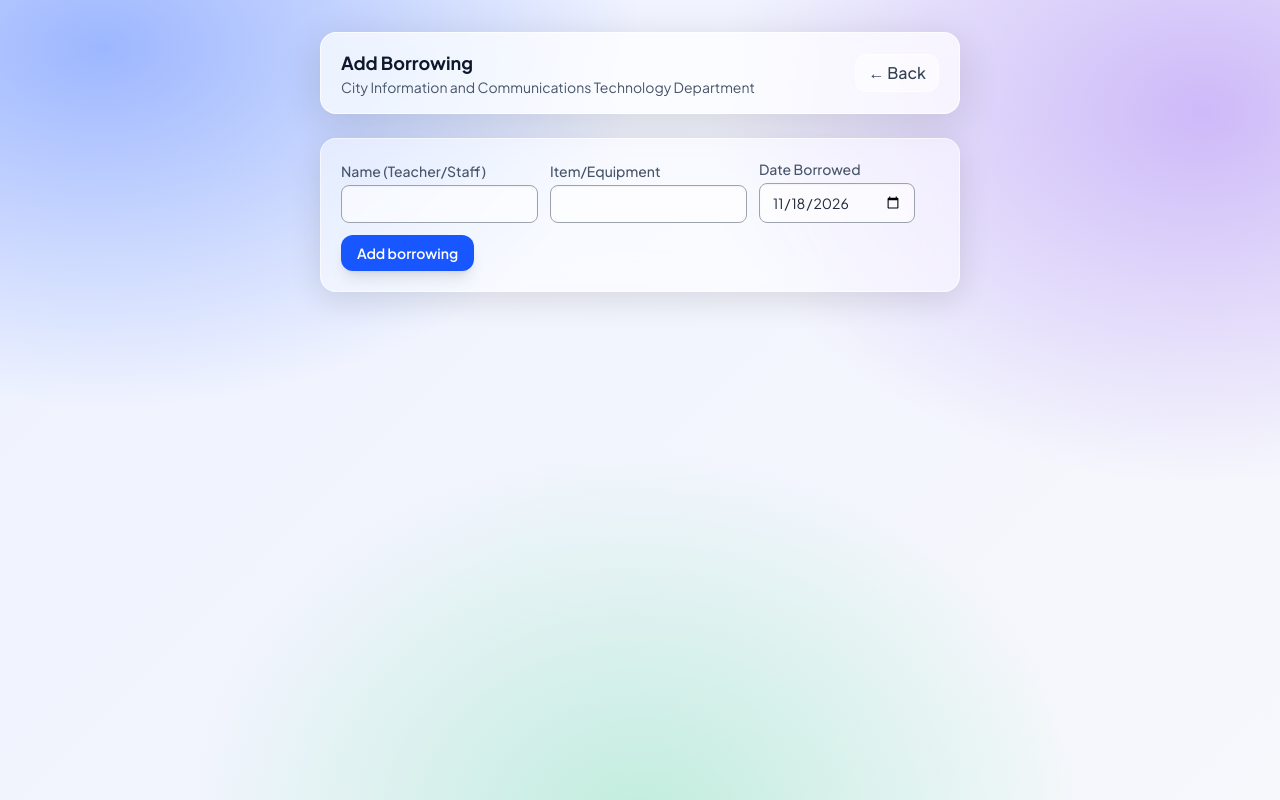
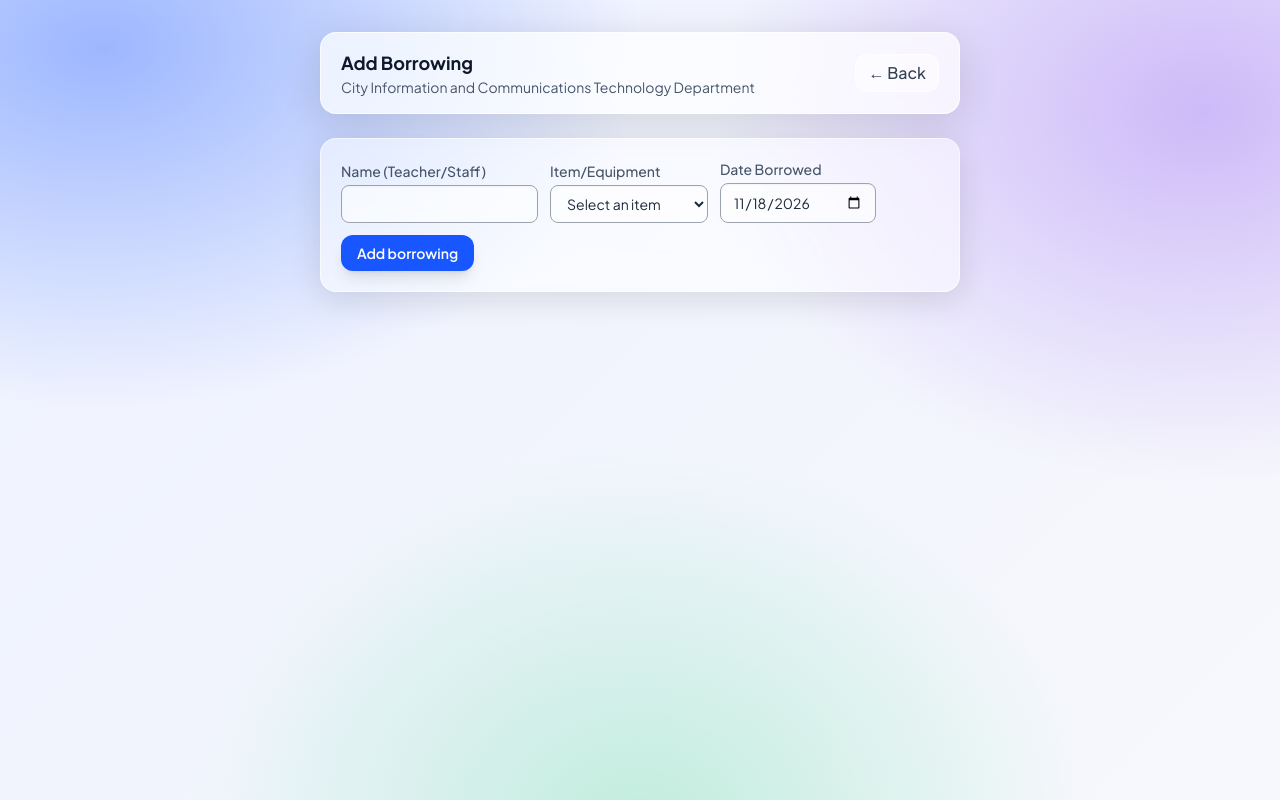
Before and after one commit to Kendaichi/borrowers-system, a Next.js app: page /borrowings/new in a window 1280 px wide. Built offline with nearby package versions, Linux system fonts and the light colour scheme; no server answers.

Commit message:
feat(borrowing): convert item input into dropdown and custom input for Other

```diff
--- a/components/add-borrowing-form.tsx
+++ b/components/add-borrowing-form.tsx
@@ -9,6 +9,7 @@ export default function AddBorrowingForm() {
   const today = new Date().toISOString().slice(0, 10);
   const [borrowerName, setBorrowerName] = useState("");
   const [item, setItem] = useState("");
+  const [customItem, setCustomItem] = useState("");
   const [dateBorrowed, setDateBorrowed] = useState(today);
   const [message, setMessage] = useState<string | null>(null);
   const [isSubmitting, setIsSubmitting] = useState(false);
@@ -21,7 +22,7 @@ export default function AddBorrowingForm() {
     try {
       const result = await addBorrowing({
         borrower_name: borrowerName,
-        item,
+        item: item === "Other" ? customItem.trim() : item,
         date_borrowed: dateBorrowed,
       });
       setMessage(result.ok ? "Added." : result.error);
@@ -46,12 +47,41 @@ export default function AddBorrowingForm() {
       </label>
       <label className="text-sm">
         <span className="font-medium text-slate-600">Item/Equipment</span>
-        <input
+        <select
+          required
           value={item}
-          onChange={(e) => setItem(e.target.value)}
+          onChange={(e) => {
+            const value = e.target.value;
+            setItem(value);
+            if (value !== "Other") setCustomItem("");
+          }}
           className="glass-input mt-1 block border-1 border-gray-400 rounded-lg px-3 py-2 text-slate-800 outline-none"
-        />
+        >
+          <option value="" disabled>
+            Select an item
+          </option>
+          <option value="Projector">Projector</option>
+          <option value="Extension Wire">Extension Wire</option>
+          <option value="Laptop">Laptop</option>
+          <option value="Speaker">Speaker</option>
+          <option value="Microphone">Microphone</option>
+          <option value="HDMI Cord">HDMI Cord</option>
+          <option value="Projector Screen">Projector Screen</option>
+          <option value="Other">Other</option>
+        </select>
       </label>
+
+      {item === "Other" && (
+        <label className="text-sm">
+          <span className="font-medium text-slate-600">Specify item</span>
+          <input
+            required
+            value={customItem}
+            onChange={(e) => setCustomItem(e.target.value)}
+            className="glass-input mt-1 block border-1 border-gray-400 rounded-lg px-3 py-2 text-slate-800 outline-none"
+          />
+        </label>
+      )}
       <label className="text-sm">
         <span className="font-medium text-slate-600">Date Borrowed</span>
         <input
```
